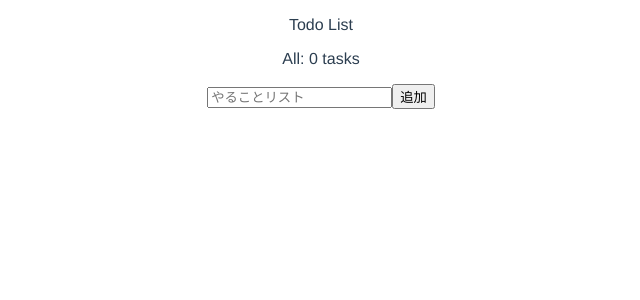
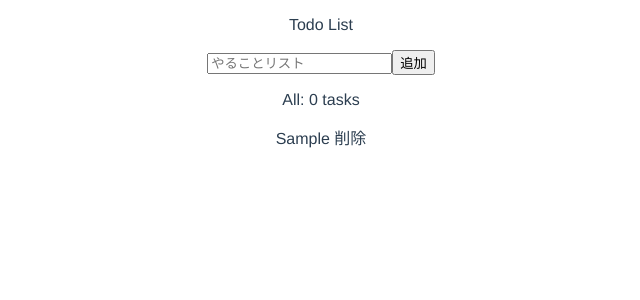
Before and after one commit to masahiro96848/vue-vuex-firebase, a Vue app: page / in a window 1280 px wide. Both pictures are taken after typing "Sample" into the empty fields and a click on the button "追加". Shown: the top 300 px of the page, without its empty margins (319-959 px from the left). Built offline with nearby package versions, Linux system fonts and the light colour scheme.

Commit message:
todoListを追加。for文で追加したアイテムを回すようにした

```diff
--- a/src/components/Board.vue
+++ b/src/components/Board.vue
@@ -4,8 +4,16 @@
             <p>Todo List</p>
         </header>
         <main>
+        <AddTodo />
             <p class="info-line">All: 0 tasks</p>
-            <AddTodo />
+            <div class="list-index">
+                <TodoList
+                    v-for="(item, index) in list"
+                    :key="index"
+                    :title="item.title"
+                    :listIndex="index"
+                />
+            </div>
         </main>
     </div>
 
@@ -13,9 +21,18 @@
 
 <script>
 import AddTodo from './AddTodo.vue'
+import TodoList from './TodoList.vue'
+import {mapState} from 'vuex'
+
 export default {
     components: {
         AddTodo,
+        TodoList,
+    },
+    computed: {
+        ...mapState([
+            'list'
+        ])
     }
 }
 </script>
--- a/src/components/TodoList.vue
+++ b/src/components/TodoList.vue
@@ -0,0 +1,28 @@
+<template>
+    <div class="list">
+        <p class="listheader">{{ title }} <span class="deletelist" @click="removeList">削除</span></p>
+
+    </div>
+</template>
+
+<script>
+export default {
+    props: {
+        title: {
+            type: String,
+            required: true
+        },
+        listIndex: {
+            type: Number,
+            required: true,
+        },
+    },
+    methods: {
+        removeList(){
+            if(confirm('リストを削除しますか？')) {
+                this.$store.dispatch('removeList', {listIndex: this.listIndex})
+            }
+        }
+    },
+}
+</script>
--- a/src/store/index.js
+++ b/src/store/index.js
@@ -7,25 +7,7 @@
 
 const store =  new Vuex.Store({
   state: {
-    list: savedTodoLists ? JSON.parse(savedTodoLists): [
-      {
-        title: 'Backlog',
-        cards: [
-          { body: 'English' },
-          { body: 'Mathematics' },
-        ]
-      },
-      {
-        title: 'Todo',
-        cards: [
-          { body: 'Science' }
-        ]
-      },
-      {
-        title: 'Doing',
-        cards: []
-      }
-    ]
+    list: savedTodoLists ? JSON.parse(savedTodoLists): []
   },
   mutations: {
     addtodo(state, payload) {
```
